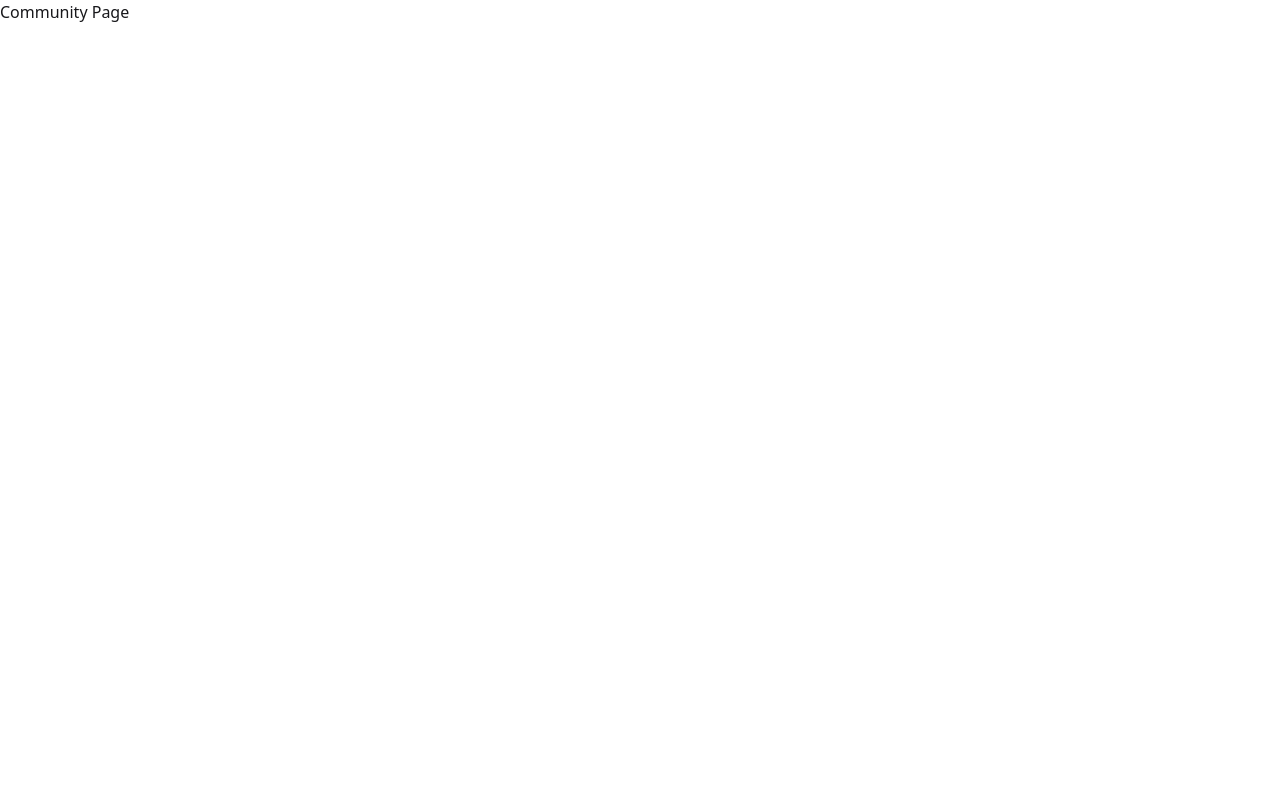
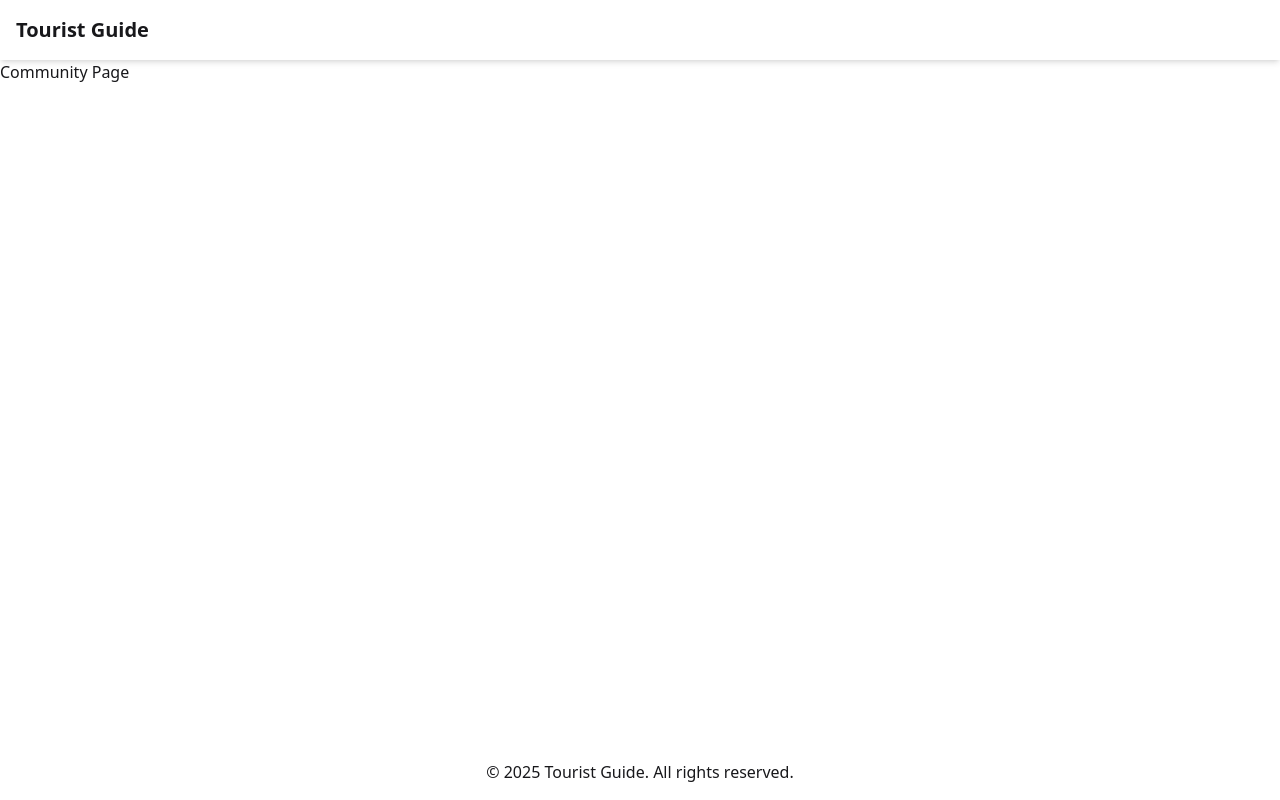
Before and after one commit to toimurhasan/sonarbangla-travels-client, a React (Vite) app: page /community in a window 1280 px wide. Built offline with nearby package versions, Linux system fonts and the light colour scheme; no server answers.

Commit message:
BasicLayout added as a container

```diff
--- /dev/null
+++ b/src/layouts/BasicLayout.jsx
@@ -0,0 +1,30 @@
+// import { Outlet } from "react-router-dom";
+
+import { Outlet } from "react-router";
+
+const BasicLayout = () => {
+  return (
+    <div className="min-h-screen flex flex-col">
+      {/* Navbar */}
+      <header>
+        <div className="shadow-md p-4">
+          <h1 className="text-xl font-bold">Tourist Guide</h1>
+          {/* Add your Navbar component here */}
+        </div>
+      </header>
+
+      {/* Page Content */}
+      <main className="flex-grow">
+        <Outlet />
+      </main>
+
+      {/* Footer */}
+      <footer className=" text-center p-4">
+        <p>© 2025 Tourist Guide. All rights reserved.</p>
+        {/* Add social links here */}
+      </footer>
+    </div>
+  );
+};
+
+export default BasicLayout;
```
Also changed, not shown: src/routes/router.jsx (+8 -1 lines).
